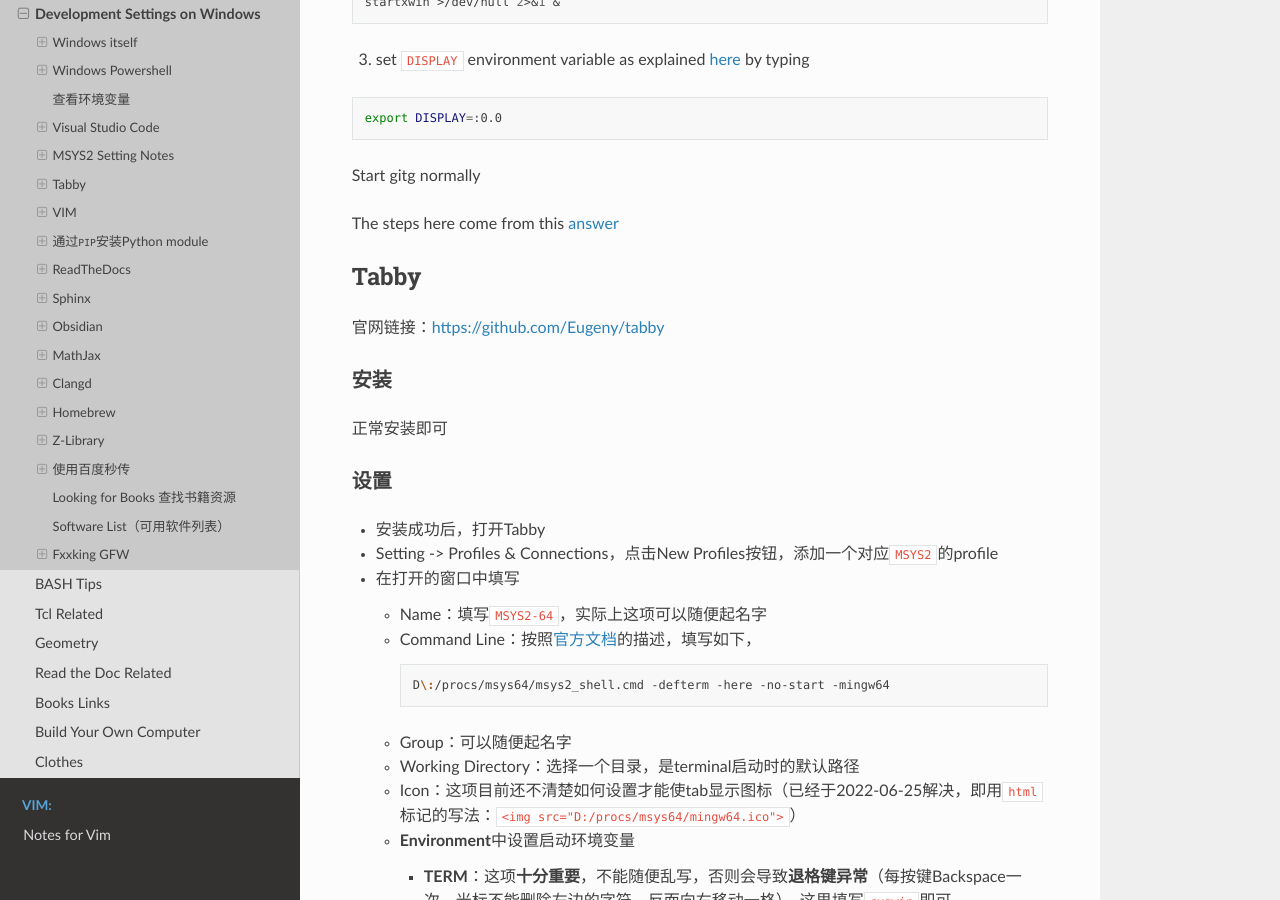
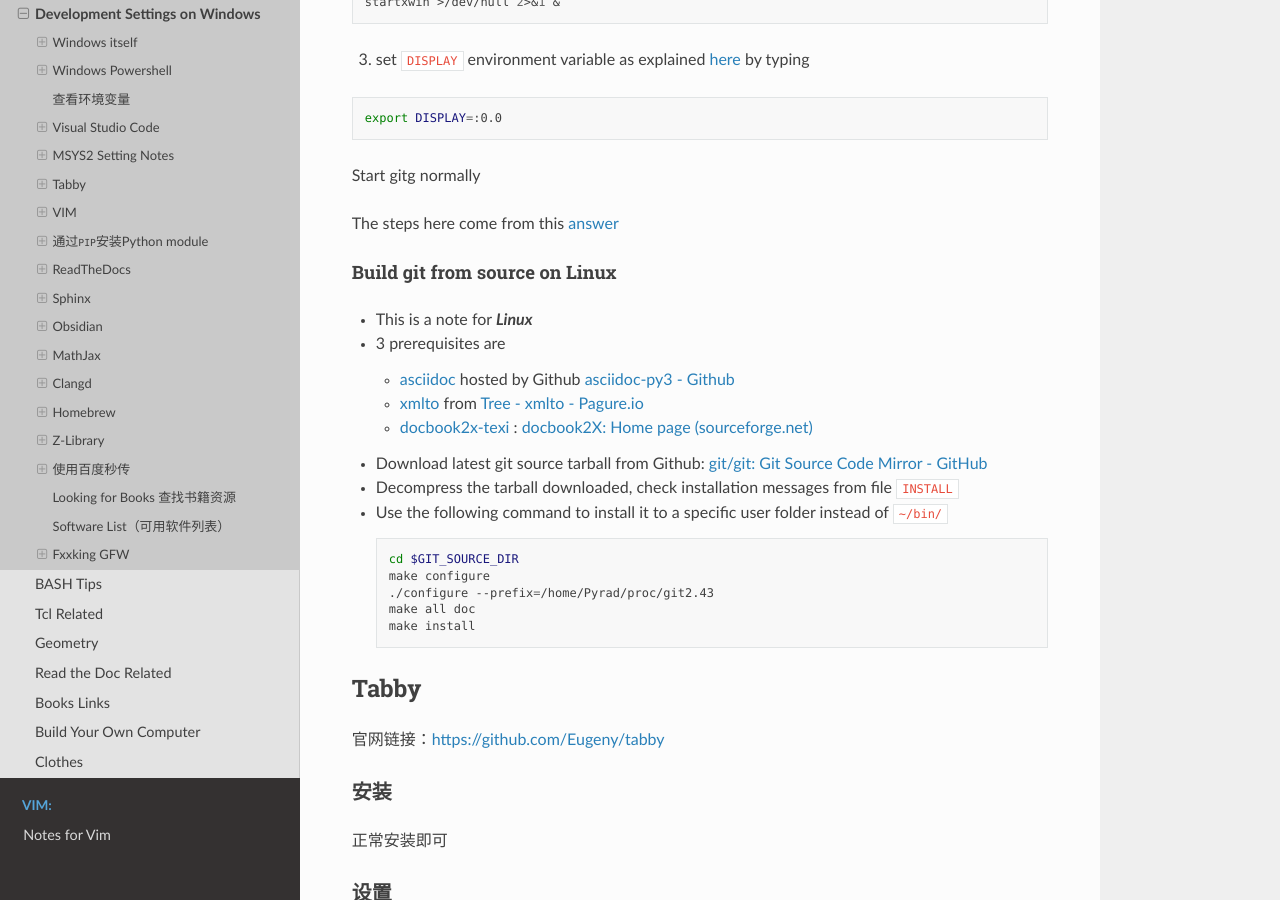
Before and after one commit to Pyrad/pyradnotes, a Sphinx documentation site: the page built from source/Notes/WinDevEnvSetup.md, in a window 1280 px wide and 900 px high, scrolled down 17328 px. Built offline with Sphinx 7.4.7 and the Read the Docs theme 2.0.0, drawn with Linux system fonts in a browser that asks for light colours.

Commit message:
Note Build git from source on Linux

````diff
--- a/source/Notes/WinDevEnvSetup.md
+++ b/source/Notes/WinDevEnvSetup.md
@@ -921,6 +921,23 @@
 The steps here come from this [answer](https://stackoverflow.com/questions/36209671/im-trying-to-run-gedit-in-cygwin-but-receiving-error)
 
 
+#### Build git from source on Linux
+
+- This is a note for ***Linux***
+- 3 prerequisites are
+	- [asciidoc](https://asciidoc-py.github.io/INSTALL.html) hosted by Github [asciidoc-py3 - Github](https://github.com/asciidoc/asciidoc-py3/releases)
+	- [xmlto](https://www.pagure.io/xmlto/tree/) from [Tree - xmlto - Pagure.io](https://www.pagure.io/xmlto/tree/)
+	- [docbook2x-texi](https://docbook2x.sourceforge.net/) : [docbook2X: Home page (sourceforge.net)](https://docbook2x.sourceforge.net/)
+- Download latest git source tarball from Github: [git/git: Git Source Code Mirror - GitHub](https://github.com/git/git)
+- Decompress the tarball downloaded, check installation messages from file `INSTALL`
+- Use the following command to install it to a specific user folder instead of `~/bin/`
+  ```shell
+  cd $GIT_SOURCE_DIR
+  make configure
+  ./configure --prefix=/home/Pyrad/proc/git2.43
+  make all doc
+  make install
+  ```
 
 
 
````
